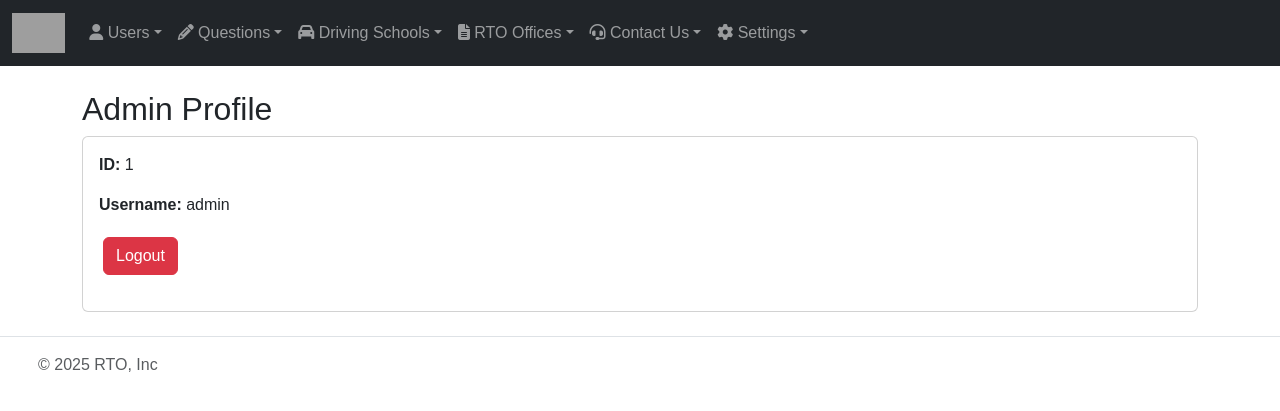
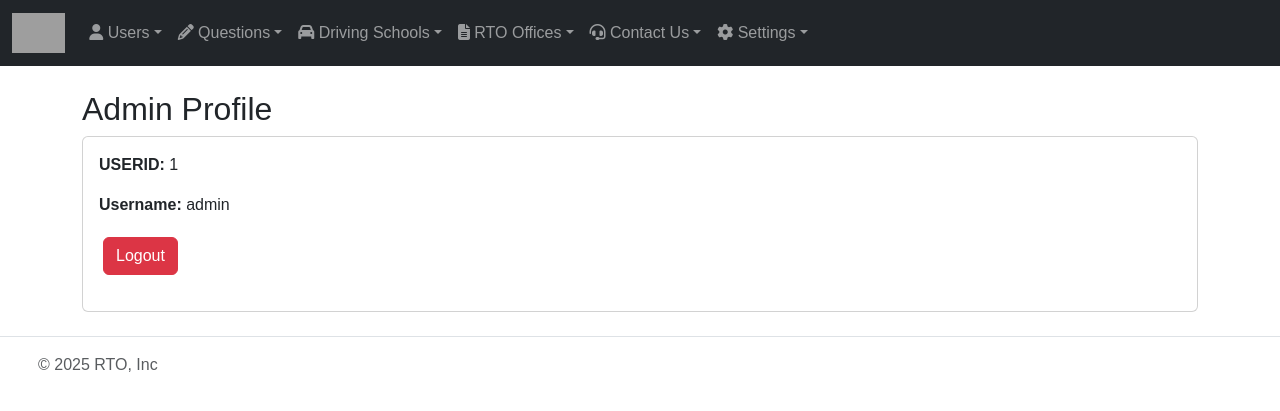
Before and after one commit to Pooja-dev-lang/RTOManagement, a PHP site: page /admin/profile.php in a window 1280 px wide. Shown: the top 411 px of the page. Run offline with PHP 8.4, Linux system fonts and the light colour scheme; a user stored in the database is signed in; data comes from the database, SQL or seed files in the repository; data that the repository does not hold is empty; some libraries are stand-ins or nearby versions; grey boxes are pictures that could not be loaded.

Commit message:
profile id change

```diff
--- a/admin/profile.php
+++ b/admin/profile.php
@@ -27,7 +27,7 @@ if (!$admin) {
 <div class="container mt-4">
     <h2>Admin Profile</h2>
     <div class="card p-3">
-        <p><strong>ID:</strong> <?= htmlspecialchars($admin['id']); ?></p>
+        <p><strong>USERID:</strong> <?= htmlspecialchars($admin['id']); ?></p>
         <p><strong>Username:</strong> <?= htmlspecialchars($admin['username']); ?></p>
         <p><a href="logout.php" class="btn btn-danger m-1"
         onclick="return confirm('Are you sure you want to logout ?');">Logout</a></p>
```
